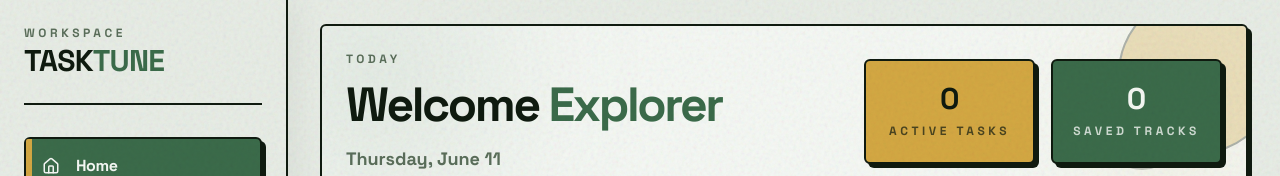
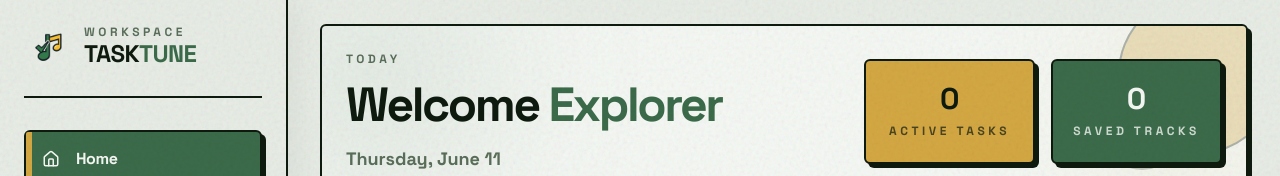
Before and after one commit to Silaenn/MyTodoApp, a Next.js app: page / in a window 1280 px wide. Shown: the top 176 px of the page. Built offline with nearby package versions, Linux system fonts and the light colour scheme; no server answers.

Commit message:
feat(branding): add logo to login page and update dashboard header
- Add logo to login page
- Update dashboard header with responsive logo and workspace name
- Include logo in mobile header for better branding consistency

```diff
--- a/src/app/login/page.tsx
+++ b/src/app/login/page.tsx
@@ -1,5 +1,6 @@
 "use client";
 import React, { useState } from "react";
+import Image from "next/image";
 import { signIn } from "next-auth/react";
 import { LogIn, Loader2 } from "lucide-react";
 import { motion, Variants } from "framer-motion";
@@ -88,7 +89,10 @@ const LoginPage = () => {
       >
         <div className="rounded-md border-2 border-brutal-ink bg-brutal-paper p-10 shadow-brutal-lg text-center space-y-8">
           {/* Logo */}
-          <motion.div variants={itemVariants}>
+          <motion.div variants={itemVariants} className="flex flex-col items-center">
+            <div className="mb-4">
+              <Image src="/images/logo.png" alt="Logo" width={80} height={80} className="md:w-24 md:h-24" />
+            </div>
             <h1 className="text-5xl md:text-6xl font-black uppercase tracking-tighter text-brutal-ink">
               TASK<span className="text-brutal-primary">TUNE</span>
             </h1>
--- a/src/components/Dashboard.tsx
+++ b/src/components/Dashboard.tsx
@@ -83,16 +83,18 @@ const Dashboard = ({
               variants={itemVariants}
               className="flex justify-between items-center mb-8 border-b-2 border-brutal-ink pb-6"
             >
-              <div className="lg:block md:hidden">
-                <p className="text-tiny font-bold uppercase tracking-brutal text-brutal-muted">
-                  Workspace
-                </p>
-                <h2 className="text-3xl font-black tracking-tight text-brutal-ink">
-                  TASK<span className="text-brutal-primary">TUNE</span>
-                </h2>
-              </div>
-              <div className="lg:hidden md:block hidden w-full text-center">
-                <Image src="/images/logo.png" alt="Logo" width={120} height={120} />
+              <div className="flex items-center gap-3 md:flex-col lg:flex-row md:gap-1 lg:gap-3 w-full">
+                <div className="flex-shrink-0">
+                  <Image src="/images/logo.png" alt="Logo" width={40} height={40} className="md:w-10 md:h-10 lg:w-12 lg:h-12" />
+                </div>
+                <div className="md:hidden lg:block">
+                  <p className="text-tiny font-bold uppercase tracking-brutal text-brutal-muted leading-none">
+                    Workspace
+                  </p>
+                  <h2 className="text-2xl font-black tracking-tight text-brutal-ink">
+                    TASK<span className="text-brutal-primary">TUNE</span>
+                  </h2>
+                </div>
               </div>
               <button
                 onClick={onClose}
--- a/src/components/LayoutClient.tsx
+++ b/src/components/LayoutClient.tsx
@@ -2,6 +2,7 @@
 
 import { usePathname } from "next/navigation";
 import { useState, useEffect } from "react";
+import Image from "next/image";
 import { Menu } from "lucide-react";
 import Dashboard from "@/components/Dashboard";
 import Footer from "@/components/Footer";
@@ -91,17 +92,20 @@ export default function LayoutClient({
             initial={{ opacity: 0, y: -20 }}
             animate={{ opacity: 1, y: 0 }}
             transition={{ delay: 0.4 }}
-            className="flex items-center gap-4 mb-6 md:hidden"
+            className="flex items-center gap-3 mb-6 md:hidden"
           >
             <button
               onClick={() => setIsSidebarOpen(true)}
-              className="brutal-btn brutal-btn-primary h-11 w-11 p-0"
+              className="brutal-btn brutal-btn-primary h-11 w-11 p-0 flex-shrink-0"
             >
               <Menu size={22} />
             </button>
-            <h1 className="text-xl font-black tracking-tight text-brutal-ink">
-              TASKTUNE
-            </h1>
+            <div className="flex items-center gap-2 min-w-0">
+              <Image src="/images/logo.png" alt="Logo" width={32} height={32} />
+              <h1 className="text-xl font-black tracking-tight text-brutal-ink truncate">
+                TASK<span className="text-brutal-primary">TUNE</span>
+              </h1>
+            </div>
           </motion.div>
         )}
         <motion.div
```
